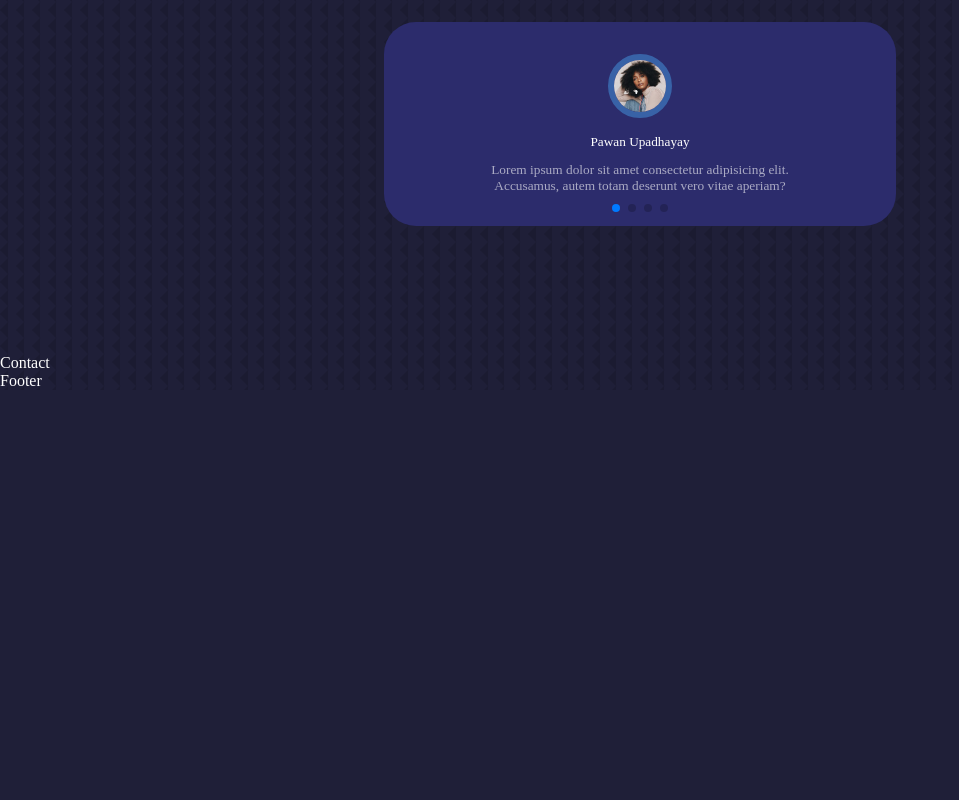
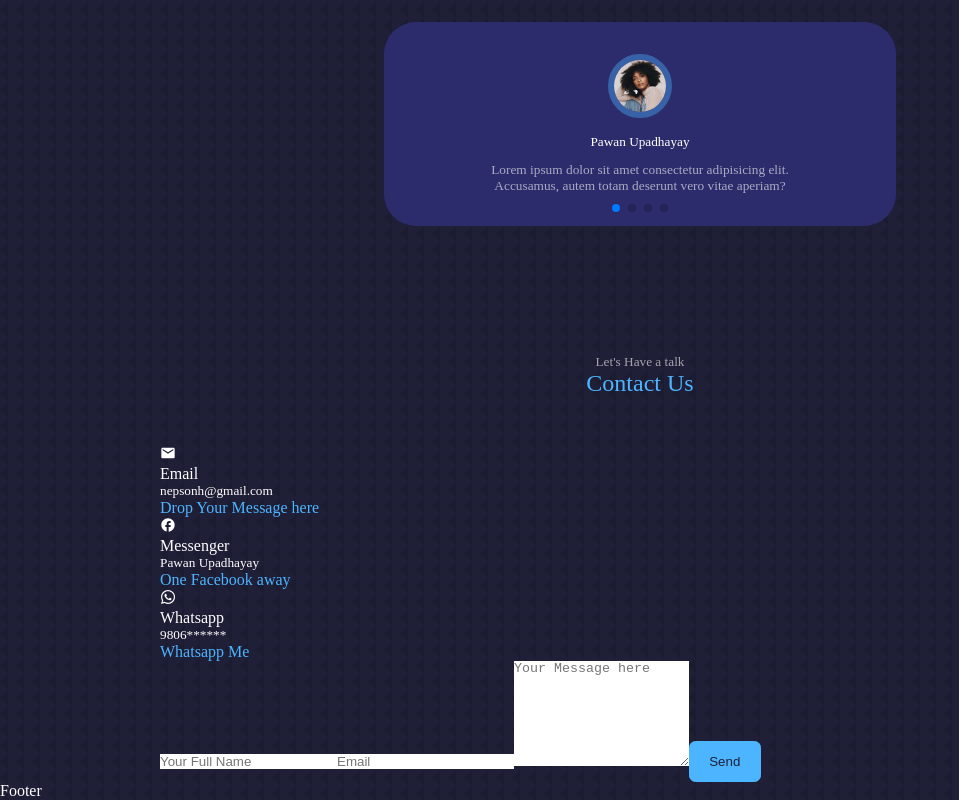
Before and after one commit to PawanNepson/Portfolioapp, a React (Create React App) app: page / in a window 1280 px wide. Shown: the part 3678-4478 px from the top of the page, without its empty margins (0-959 px from the left). Before the commit the page ends 4068 px from the top, so only its background shows below. Built offline with nearby package versions, Linux system fonts and the light colour scheme; a web font is replaced by a local one.

Commit message:
contact us section jsx done

```diff
--- a/src/components/contact/Contact.jsx
+++ b/src/components/contact/Contact.jsx
@@ -1,5 +1,56 @@
-import React from "react";
+import { FaWhatsapp } from "react-icons/fa";
+import { MdEmail, MdFacebook } from "react-icons/md";
 import "./contact.css";
 export const Contact = () => {
-  return <section id="contact">Contact</section>;
+  return (
+    <section id="contact">
+      <h5>Let's Have a talk</h5>
+      <h2>Contact Us</h2>
+      <div className="container contact__container">
+        <div className="contact__options">
+          <article className="contact__option">
+            <MdEmail />
+            <h4>Email</h4>
+            <h5>nepsonh@gmail.com</h5>
+            <a href="mailto:nepsonh@gmail.com" target="_blank">
+              Drop Your Message here
+            </a>
+          </article>
+          <article className="contact__option">
+            <MdFacebook />
+            <h4>Messenger</h4>
+            <h5>Pawan Upadhayay</h5>
+            <a href="https://m.me/Nepson007" target="_blank">
+              One Facebook away{" "}
+            </a>
+          </article>
+          <article className="contact__option">
+            <FaWhatsapp />
+            <h4>Whatsapp</h4>
+            <h5>9806******</h5>
+            <a
+              href="https://api.whatsapp.com/send?phone=009779806472597"
+              target="_blank"
+            >
+              Whatsapp Me{" "}
+            </a>
+          </article>
+        </div>
+
+        <form action="">
+          <input type="text" name="name" placeholder="Your Full Name" />
+          <input type="email" name="email" placeholder="Email" required />
+          <textarea
+            name="nessage"
+            placeholder="Your Message here"
+            required
+            rows="7"
+          ></textarea>
+          <button type="submit" className="btn btn-primary">
+            Send
+          </button>
+        </form>
+      </div>
+    </section>
+  );
 };
```
